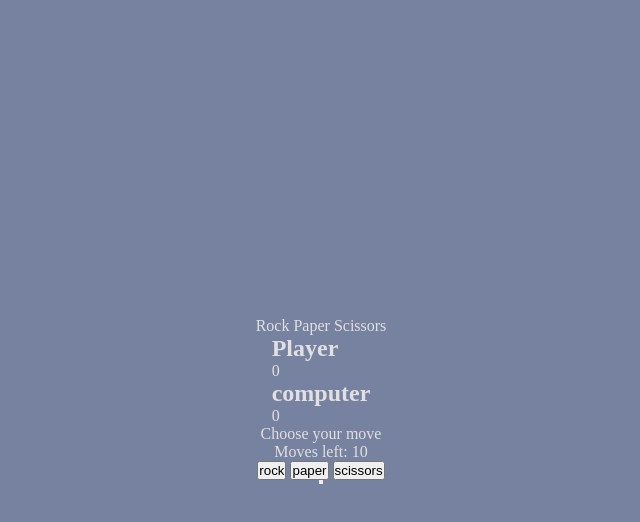
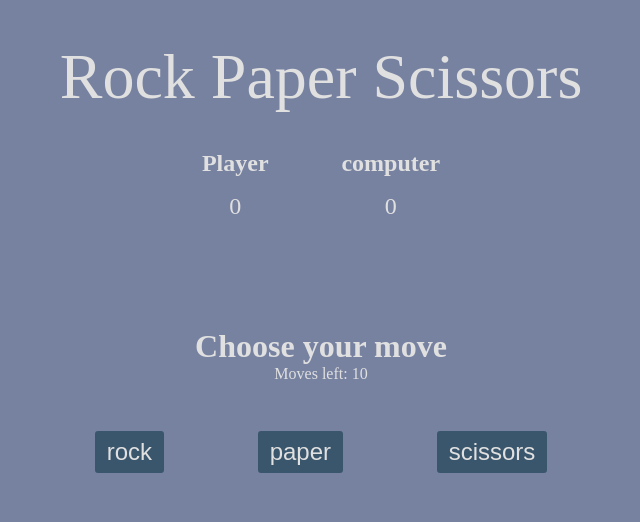
Before and after one commit to JamesonCreevey/rock-paper-scissors, a plain HTML site: page index.html in a window 1280 px wide. Shown: the whole page, without its empty margins (319-959 px from the left). Drawn offline with Linux system fonts and the light colour scheme.

Commit message:
Finished CSS styling

```diff
--- a/styles/style.css
+++ b/styles/style.css
@@ -4,6 +4,7 @@
   box-sizing: border-box;
 }
 
+/*Center everything in the middle of the screen and basic game board styling*/
 .game {
   display: flex;
   align-items: center;
@@ -14,3 +15,88 @@
   background-color: #7782a1;
   color: rgb(224, 224, 224);
 }
+
+/*Title of the game*/
+.title {
+  position: absolute;
+  top: 5%;
+  font-size: 4rem;
+  z-index: 2;
+}
+
+/*Score board styling*/
+.score {
+  display: flex;
+  width: 30vw;
+  justify-content: space-evenly;
+  position: absolute;
+  top: 150px;
+  z-index: 1;
+}
+
+.p-count,
+.c-count {
+  text-align: center;
+  font-size: 1.5rem;
+  margin-top: 1rem;
+}
+
+/*Options buttons*/
+.options {
+  display: flex;
+  width: 50vw;
+  justify-content: space-evenly;
+  margin-top: 3rem;
+}
+
+.options button {
+  padding: 7px 12px;
+  border: none;
+  border-radius: 3px;
+  color: rgb(224,224,224);
+  background-color: rgb(58, 86, 109);
+  font-size: 24px;
+  cursor: pointer;
+}
+
+.options button:hover {
+  background-color: rgba(58,86,109,0.6);
+}
+
+.options button:active {
+  transform: scale(0.98);
+}
+
+.move {
+  font-size: 2rem;
+  font-weight: bold;
+}
+
+/*Reload button design*/
+.reload {
+  display: none;
+  margin-top: 2rem;
+  padding: 1rem;
+  background-color: rgb(63, 206, 82);
+  border: none;
+  border-radius: 5px;
+  cursor: pointer;
+  color: rgb(224,224,224);
+}
+
+/*@media styles for responsive design*/
+@media screen and(max-width: 612px) {
+  .title {
+    text-align: center;
+  }
+
+  .score {
+    position: absolute;
+    top: 200px;
+    width: 100vw;
+  }
+
+  .options {
+    width: 100vw;
+  }
+}
```
